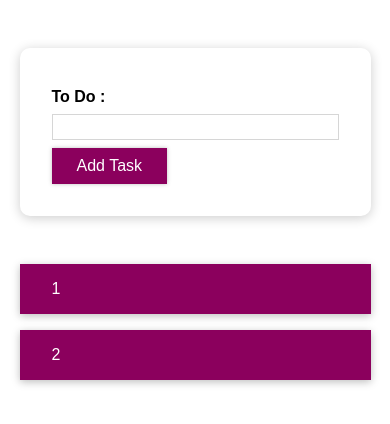
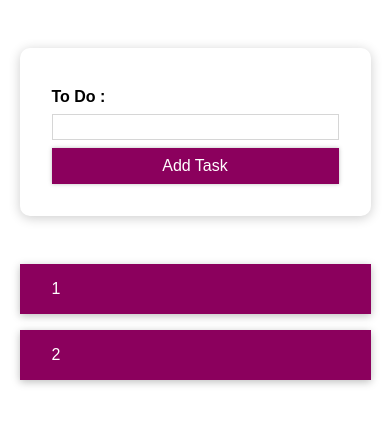
Before and after one commit to anantmehra-iiitk/Basic-TO-DO-List, a React (Create React App) app: page / in a window 390 px wide. Shown: the top 424 px of the page. Built offline with nearby package versions, Linux system fonts and the light colour scheme.

Commit message:
Added media query for button

```diff
--- a/src/components/UI/Button/Button.js
+++ b/src/components/UI/Button/Button.js
@@ -1,8 +1,8 @@
-import styled from 'styled-components';
+import styled from "styled-components";
 
 const Button = styled.button`
-
   font: inherit;
+  width: 100%;
   padding: 0.5rem 1.5rem;
   border: 1px solid #8b005d;
   color: white;
@@ -10,7 +10,9 @@
   box-shadow: 0 0 4px rgba(0, 0, 0, 0.26);
   cursor: pointer;
 
-
+  @media (min-width: 768px) {
+    width: auto;
+  }
   &:focus {
     outline: none;
   }
@@ -21,7 +23,6 @@
     border-color: #ac0e77;
     box-shadow: 0 0 8px rgba(0, 0, 0, 0.26);
   }
-
 `;
 
 export default Button;
```
Also changed, not shown: src/components/CourseGoals/CourseInput/CourseInput.js (+4 -6 lines), 1 other file (tests, documents, lock files or other folders). Lines whose indentation alone changed are shown as unchanged.
